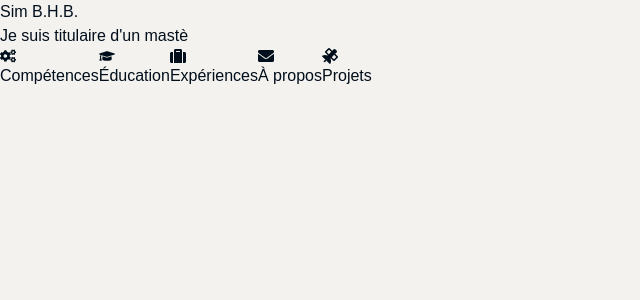
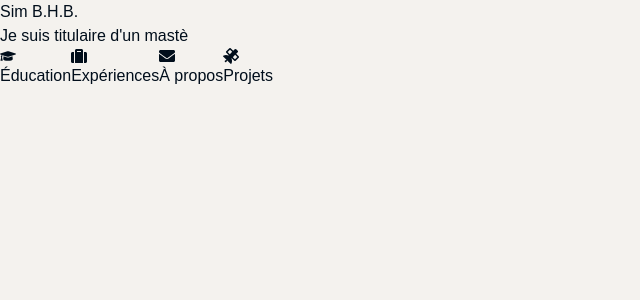
Before and after one commit to SimBienvenueHoulBoumi/porfolio-v2, a Next.js app: page / in a window 1280 px wide. Shown: the top 300 px of the page, without its empty margins (0-640 px from the left). Built offline with nearby package versions, Linux system fonts and the light colour scheme.

Commit message:
🎨 Style
update style

```diff
--- a/src/app/globals.css
+++ b/src/app/globals.css
@@ -18,6 +18,6 @@ body {
   color: var(--background);
   background: var(--foreground);
   font-family: Arial, Helvetica, sans-serif;
-  min-width: 520px;
+  min-width: 500px;
   width: 100%;
 }
--- a/src/app/layout.tsx
+++ b/src/app/layout.tsx
@@ -1,20 +1,9 @@
 import type { Metadata } from "next";
-import { Geist, Geist_Mono } from "next/font/google";
 import "./globals.css";
 
-const geistSans = Geist({
-  variable: "--font-geist-sans",
-  subsets: ["latin"],
-});
-
-const geistMono = Geist_Mono({
-  variable: "--font-geist-mono",
-  subsets: ["latin"],
-});
-
 export const metadata: Metadata = {
-  title: "Create Next App",
-  description: "Generated by create next app",
+  title: "simfolio",
+  description: "porfolio v2",
 };
 
 export default function RootLayout({
@@ -26,7 +15,7 @@ export default function RootLayout({
     <html lang="en">
       <body
         suppressHydrationWarning
-        className={`${geistSans.variable} ${geistMono.variable} antialiased text-black`}
+        className={`antialiased text-black`}
       >
         {children}
       </body>
--- a/src/app/page.tsx
+++ b/src/app/page.tsx
@@ -5,6 +5,7 @@ import { Accueil } from "@/components/Accueil";
 import { Education } from "@/components/Education";
 import { Experiences } from "@/components/Experiences";
 import AboutMe from "@/components/AboutMe";
+import Projets from "@/components/Projets";
 
 import {
   FaHome,
@@ -13,8 +14,8 @@ import {
   FaEnvelope,
   FaSatellite,
 } from "react-icons/fa";
+
 import CustomHeader from "@/components/CustomHeader";
-import Projets from "@/components/Projets";
 
 const App: React.FC = () => {
   const [activeSection, setActiveSection] = useState("Accueil");
@@ -27,14 +28,30 @@ const App: React.FC = () => {
       component: <Accueil setActiveSection={setActiveSection} />,
       icon: <FaHome />,
     },
-    { name: "Éducation", component: <Education />, icon: <FaGraduationCap /> },
-    { name: "Expériences", component: <Experiences />, icon: <FaSuitcase /> },
-    { name: "Projets", component: <Projets />, icon: <FaSatellite /> },
-    { name: "À propos", component: <AboutMe />, icon: <FaEnvelope /> },
+    {
+      name: "Éducation",
+      component: <Education />,
+      icon: <FaGraduationCap />,
+    },
+    {
+      name: "Expériences",
+      component: <Experiences />,
+      icon: <FaSuitcase />,
+    },
+    {
+      name: "Projets",
+      component: <Projets />,
+      icon: <FaSatellite />,
+    },
+    {
+      name: "À propos",
+      component: <AboutMe />,
+      icon: <FaEnvelope />,
+    },
   ];
 
   return (
-    <div className="flex flex-col">
+    <div className="flex flex-col min-h-screen">
       {/* Barre de navigation */}
       {!isAccueil && (
         <CustomHeader
@@ -47,7 +64,9 @@ const App: React.FC = () => {
       {/* Section active */}
       <div
         className={`${
-          isAccueil ? "h-screen w-auto flex items-center justify-center" : "pt-24"
+          isAccueil
+            ? "h-screen flex items-center justify-center"
+            : "pt-20"
         } w-full flex-1`}
       >
         {sections.find((section) => section.name === activeSection)?.component}
--- a/src/components/AboutMe.tsx
+++ b/src/components/AboutMe.tsx
@@ -3,7 +3,7 @@ import Contact from "./Contact";
 
 function AboutMe() {
   return (
-    <div className="flex flex-col items-center justify-center text-center text-white py-12 ">
+    <div className="flex flex-col items-center justify-center text-center text-white py-2 ">
       {/* Container principal */}
       <div className="flex flex-col space-y-2 items-center justify-center w-full px-6 mb-12 ">
         {/* Bio et centres d'intérêt à droite */}
--- a/src/components/Accueil.tsx
+++ b/src/components/Accueil.tsx
@@ -1,7 +1,6 @@
 import React from "react";
 import TypewriterEffect from "./TypewriterEffect";
 import {
-  FaCogs,
   FaGraduationCap,
   FaSuitcase,
   FaEnvelope,
@@ -20,7 +19,6 @@ export const Accueil: React.FC<AccueilProps> = ({ setActiveSection }) => {
   ];
 
   const sections = [
-    { name: "Compétences", icon: <FaCogs /> },
     { name: "Éducation", icon: <FaGraduationCap /> },
     { name: "Expériences", icon: <FaSuitcase /> },
     { name: "À propos", icon: <FaEnvelope /> },
@@ -36,7 +34,7 @@ export const Accueil: React.FC<AccueilProps> = ({ setActiveSection }) => {
       </div>
 
       {/* Corps centré */}
-      <div className="flex m-4 flex-col items-center text-center bg-opacity-80 bg-gradient-to-tr from-gray-800 via-gray-900 to-black p-8 rounded-2xl shadow-2xl border border-gray-700">
+      <div className="flex flex-col items-center text-center bg-opacity-80 bg-gradient-to-tr from-gray-800 via-gray-900 to-black p-8 rounded-2xl shadow-2xl border border-gray-700">
         <div className="flex flex-col items-center mb-8">
           <h1 className="text-[2rem] md:text-[3rem] font-bold mb-4 text-white glow-text">
             Sim B.H.B.
@@ -51,11 +49,10 @@ export const Accueil: React.FC<AccueilProps> = ({ setActiveSection }) => {
           {sections.map((section) => (
             <button
               key={section.name}
-              className="flex items-center gap-1 p-2 rounded-lg bg-gradient-to-r from-blue-500 to-purple-500 hover:from-purple-500 hover:to-blue-500 text-white hover:scale-105 transform transition-all shadow-md hover:shadow-lg hover:shadow-purple-500/50"
+              className="flex items-center gap-2 p-2 rounded-lg bg-gradient-to-r from-blue-500 to-purple-500 hover:from-purple-500 hover:to-blue-500 text-white hover:scale-105 transform transition-all shadow-md hover:shadow-lg hover:shadow-purple-500/50"
               onClick={() => setActiveSection(section.name)}
             >
-              <div className="text-xl">{section.icon}</div>
-              <span>{section.name}</span>
+              {section.icon} {section.name}
             </button>
           ))}
         </div>
--- a/src/components/CustomHeader.tsx
+++ b/src/components/CustomHeader.tsx
@@ -29,7 +29,7 @@ const CustomHeader: React.FC<CustomHeaderProps> = ({
 
         {/* Bouton hamburger */}
         <button
-          className="md:hidden text-white z-20 mx-6"
+          className="md:hidden text-white z-20"
           onClick={() => setIsMenuOpen(!isMenuOpen)}
         >
           {isMenuOpen ? <FaTimes size={24} /> : <FaBars size={24} />}
@@ -48,14 +48,22 @@ const CustomHeader: React.FC<CustomHeaderProps> = ({
                 activeSection === section.name
                   ? "text-blue-400"
                   : "hover:text-blue-400 transition-colors"
-              } text-left w-full md:w-auto md:flex items-center py-2`}
+              } flex items-center justify-center py-2 px-4`}
               onClick={() => {
                 setActiveSection(section.name);
                 setIsMenuOpen(false);
               }}
             >
-              <div className="flex items-center space-x-2">
-                <div>{section.icon}</div>
+              {/* Affiche le contenu en fonction de la taille de l'écran */}
+              <div className="flex items-center gap-2 md:hidden">
+                <div className="text-xl">{section.icon}</div>
+                <span>{section.name}</span>
+              </div>
+              <div className="hidden md:block lg:hidden">
+                <span>{section.name}</span>
+              </div>
+              <div className="hidden lg:flex items-center gap-2">
+                <div className="text-xl">{section.icon}</div>
                 <span>{section.name}</span>
               </div>
             </button>
--- a/src/components/Education.tsx
+++ b/src/components/Education.tsx
@@ -96,7 +96,7 @@ export const Education: React.FC = () => {
         {educationData.map((item, index) => (
           <div
             key={index}
-            className="bg-white rounded-lg shadow-lg p-6 border border-gray-200 hover:shadow-xl transition-shadow duration-300"
+            className="bg-white rounded-lg shadow-lg p-6 border max-[480px]-min border-gray-200 hover:shadow-xl transition-shadow duration-300"
           >
             {/* Icône */}
             <div className="flex items-center space-x-3 mb-2">
--- a/src/components/Experiences.tsx
+++ b/src/components/Experiences.tsx
@@ -24,8 +24,8 @@ export const Experiences: React.FC = () => {
   ];
 
   return (
-    <div className="container mx-auto">
-      <div className="grid grid-cols-1 sm:grid-cols-2 lg:grid-cols-3 gap-4">
+    <div className="container mx-auto px-4">
+      <div className="grid grid-cols-1 sm:grid-cols-2 lg:grid-cols-3 gap-2">
         {experiences.map((experience, index) => (
           <div
             key={index}
--- a/src/components/Projets.tsx
+++ b/src/components/Projets.tsx
@@ -75,12 +75,12 @@ function Projets() {
 
   return (
     <>
-      <div className="grid px-6 grid-cols-1 sm:grid-cols-2 lg:grid-cols-3 gap-6">
+      <div className="grid px-8 grid-cols-1 sm:grid-cols-2 lg:grid-cols-3 gap-6">
         {projets.map((projet, index) => (
           <div
             key={index}
             className="bg-white shadow-md rounded-lg p-6"
-            style={{ animation: "swipeIn 0.5s ease-out" }} // Add animation for each project card
+            style={{ animation: "swipeIn 0.5s ease-out" }}
           >
             <h3 className="text-xl uppercase font-semibold text-blue-500 mb-2">
               {projet.titre}
```
